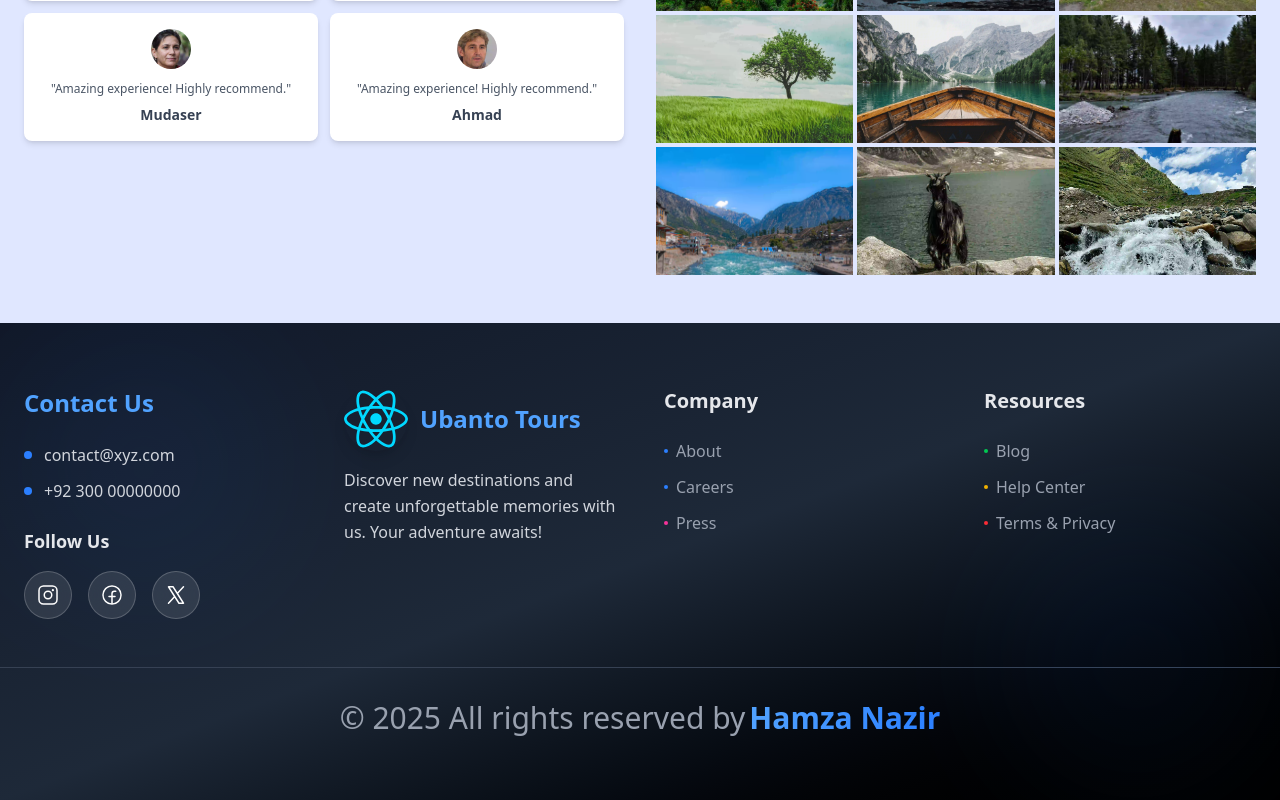
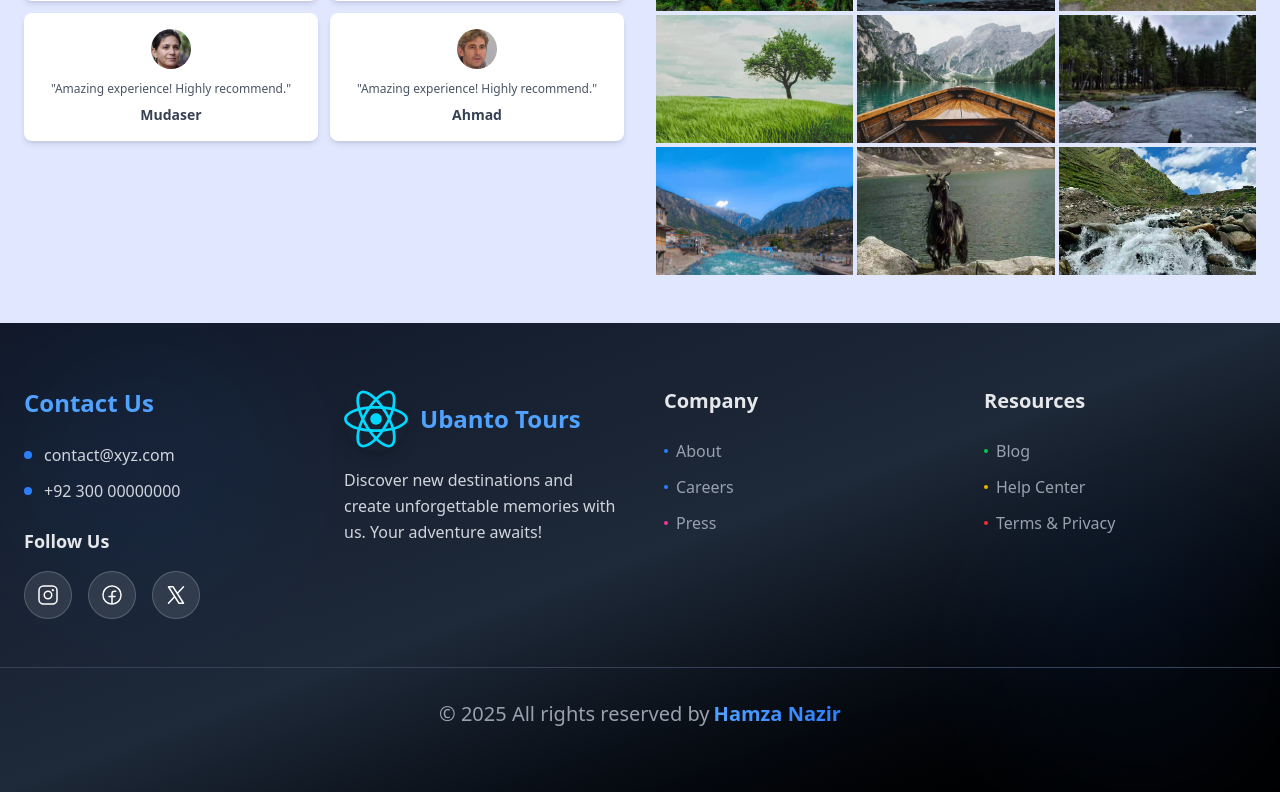
Before and after one commit to hamzanazir27/React-Trevel-Website, a React (Vite) app: page / in a window 1280 px wide. Shown: the part 5029-5829 px from the top of the page. Built offline with nearby package versions, Linux system fonts and the light colour scheme.

Commit message:
changing in footer

```diff
--- a/src/components/Footer.jsx
+++ b/src/components/Footer.jsx
@@ -168,7 +168,7 @@
 
       <div className="border-t border-gray-700 mt-12 pt-8">
         <div className="text-center text-gray-400 relative z-10">
-          <p className="text-lg sm:text-xl md:text-2xl lg:text-3xl">
+          <p className="text-lg sm:text-sm md:text-l lg:text-xl">
             © {new Date().getFullYear()} All rights reserved by
             <a
               href="https://www.linkedin.com/in/hamzanazir1"
```
